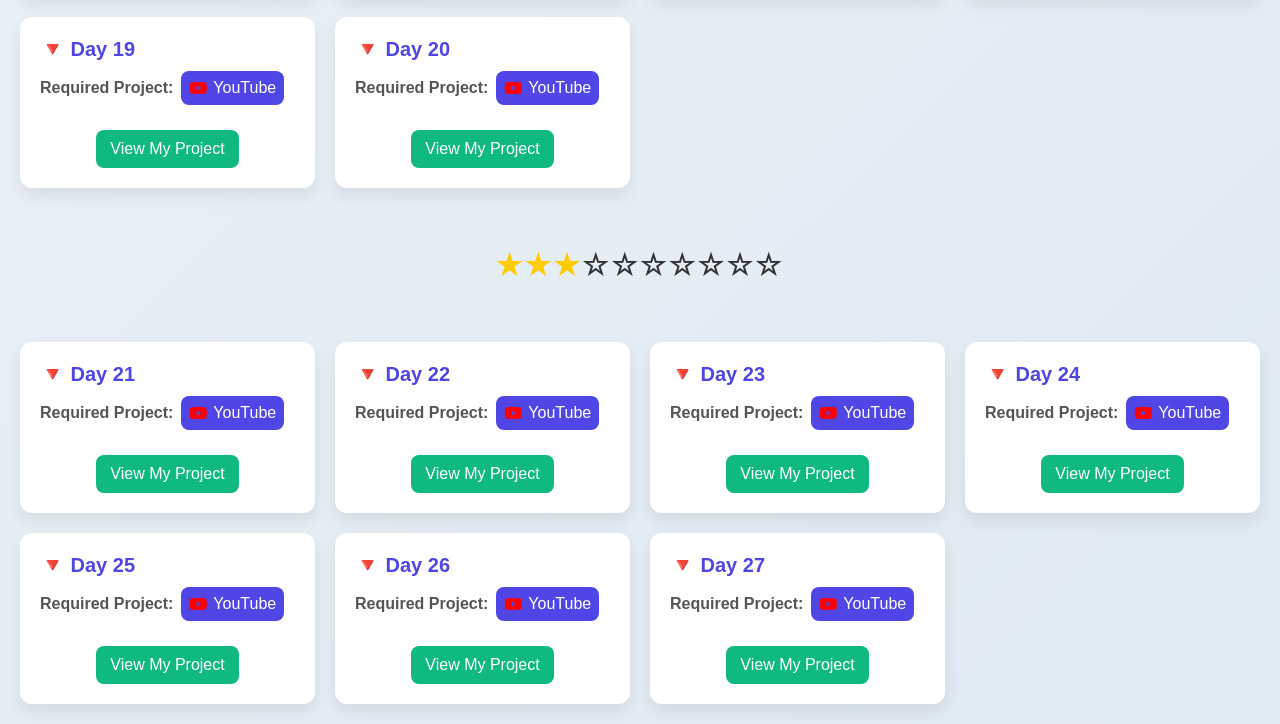
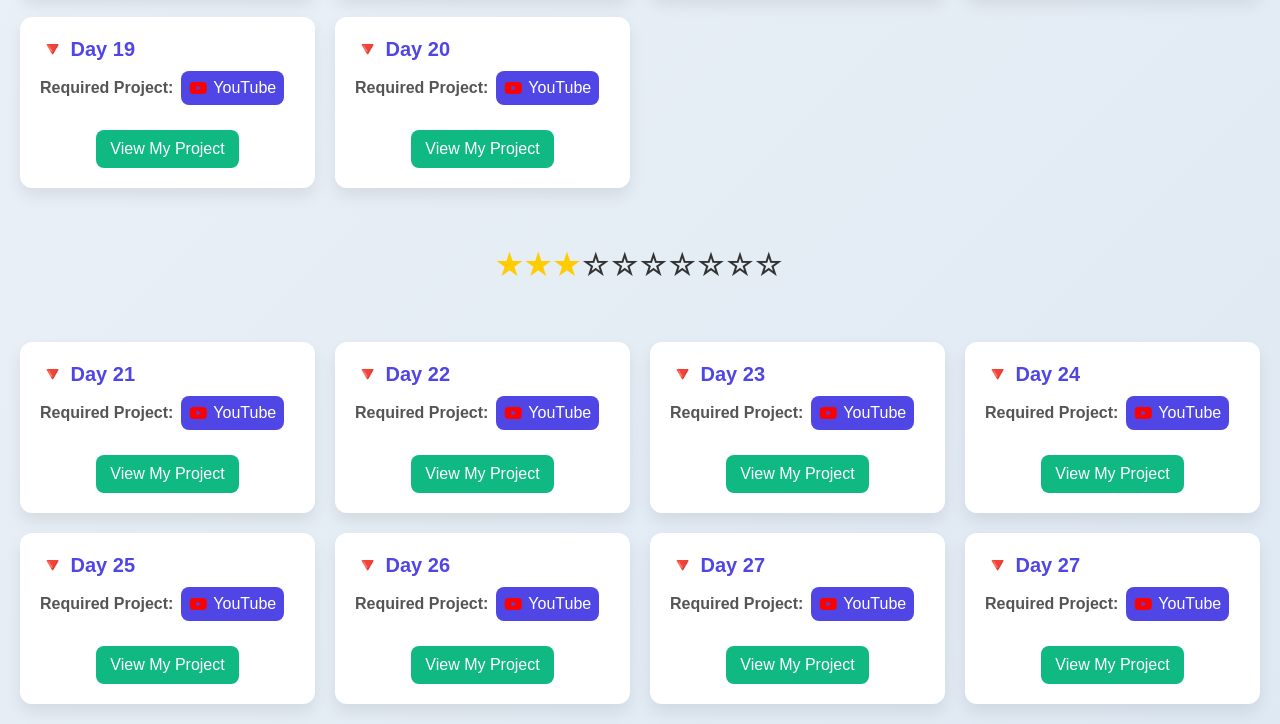
Before and after one commit to AbdullahAbuZaid04/Challenge_100Day, a plain HTML site: page index.html in a window 1280 px wide. Shown: the part 1301-2025 px from the top of the page. Drawn offline with Linux system fonts and the light colour scheme.

Commit message:
add Project Day 028

```diff
--- a/index.html
+++ b/index.html
@@ -350,6 +350,18 @@
                 View My Project
             </a>
         </div>
+        <div class="card">
+            <h2>🔻 Day 27</h2>
+            <p>
+                <span>Required Project:</span>
+                <a class="youtube" href="https://youtu.be/U-CujW5OlW0?si=yY2uEU2znwu74yjr" target="_blank">
+                <i class="fab fa-youtube"></i>YouTube
+                </a>
+            </p>
+            <a class="view-project" href="https://abdullahabuzaid04.github.io/Project_Day028/" target="_blank">
+                View My Project
+            </a>
+        </div>
         <!-- أضف المزيد من الأيام هنا بنفس الشكل -->
     </div>
 </body>
```
